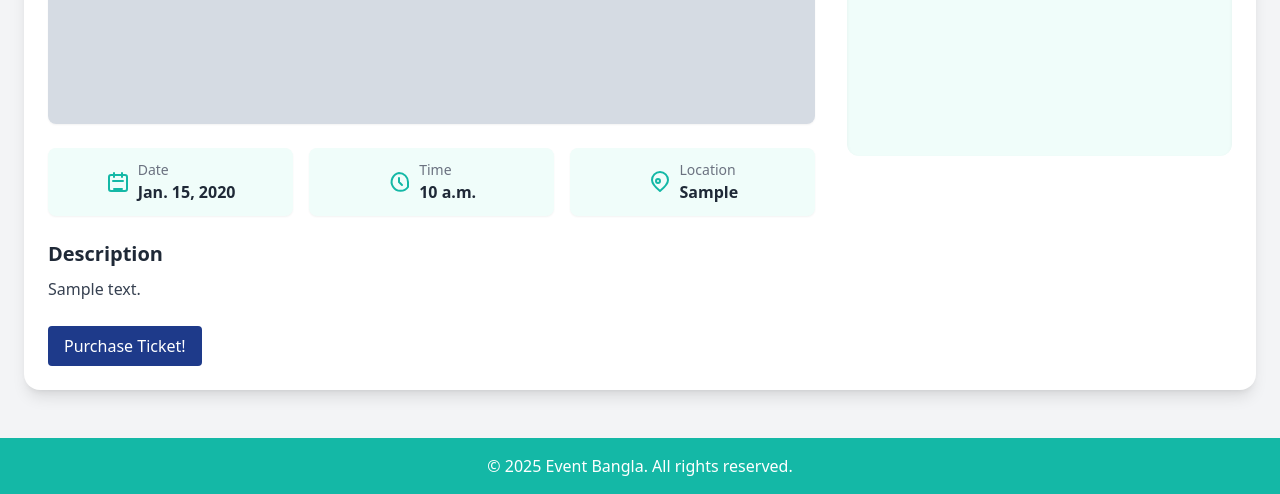
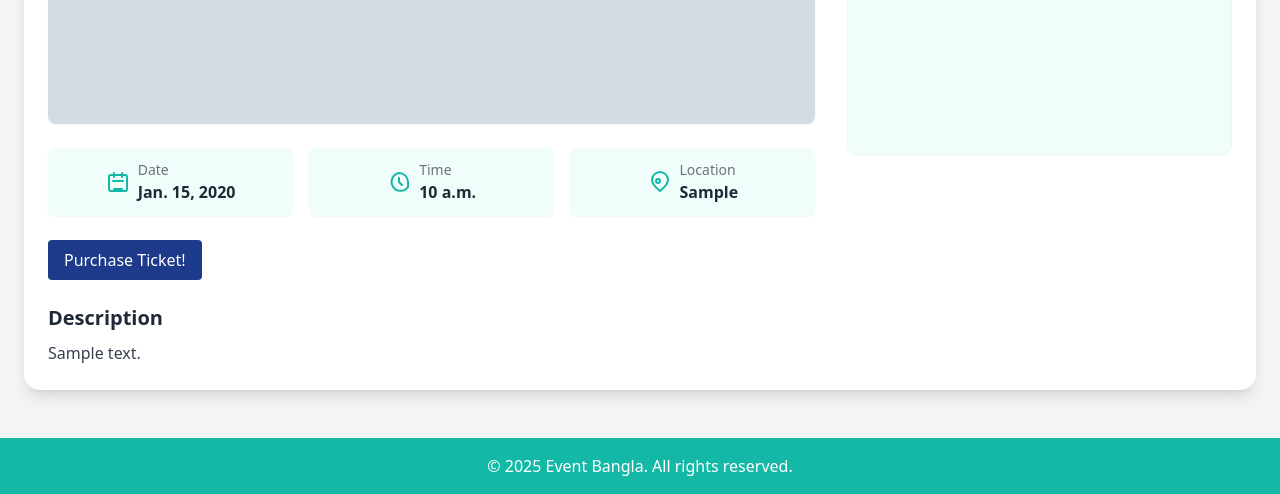
Before and after one commit to mmahmudul7/Event-Bangla, a Django app: page /events/1/ in a window 1280 px wide. Shown: the part 636-1130 px from the top of the page. Run offline with Django 5.2, Linux system fonts and the light colour scheme; tables that the repository leaves empty hold one stand-in row (values such as "Sample post"); grey boxes marked "Sample" are stand-in pictures; some libraries are stand-ins or nearby versions.

Commit message:
Event details page updated v2

```diff
--- a/events/templates/events/event_detail.html
+++ b/events/templates/events/event_detail.html
@@ -1,8 +1,7 @@
 {% extends base_template %} {% block content %}
 <div class="container mx-auto p-6">
-  <div
-    class="bg-white rounded-2xl shadow-lg p-6 flex flex-col md:flex-row gap-8"
-  >
+  <div class="bg-white rounded-2xl shadow-lg p-6">
+    <div class="flex flex-col md:flex-row gap-8">
       <!-- Left Side: Event Details -->
       <div class="md:w-2/3">
         <!-- Title -->
@@ -100,12 +99,6 @@
           </div>
         </div>
 
-      <!-- Description -->
-      <div class="mb-6">
-        <h2 class="text-xl font-semibold text-gray-800 mb-2">Description</h2>
-        <p class="text-gray-700 leading-relaxed">{{ event.description }}</p>
-      </div>
-
         <!-- Booking Button -->
         <div class="flex justify-between items-center mt-4">
           {% if user.is_authenticated %} {% if user in event.participants.all %}
@@ -189,5 +182,11 @@
         </ul>
       </div>
     </div>
+    <!-- Description -->
+    <div class="mt-6">
+      <h2 class="text-xl font-semibold text-gray-800 mb-2">Description</h2>
+      <p class="text-gray-700 leading-relaxed">{{ event.description }}</p>
+    </div>
+  </div>
 </div>
 {% endblock %}
```
Lines whose indentation alone changed are shown as unchanged.
